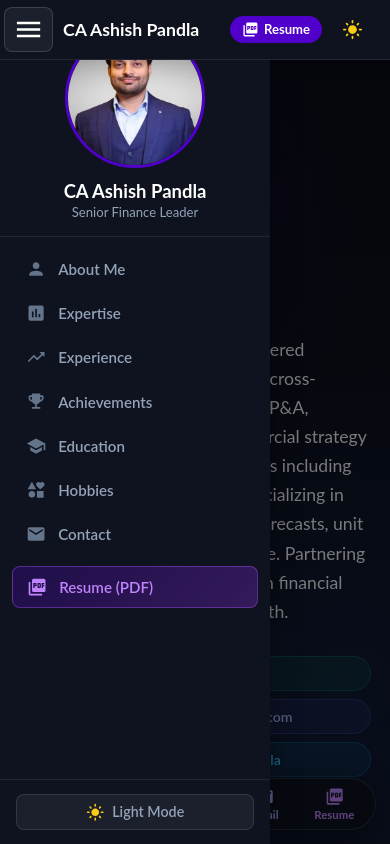
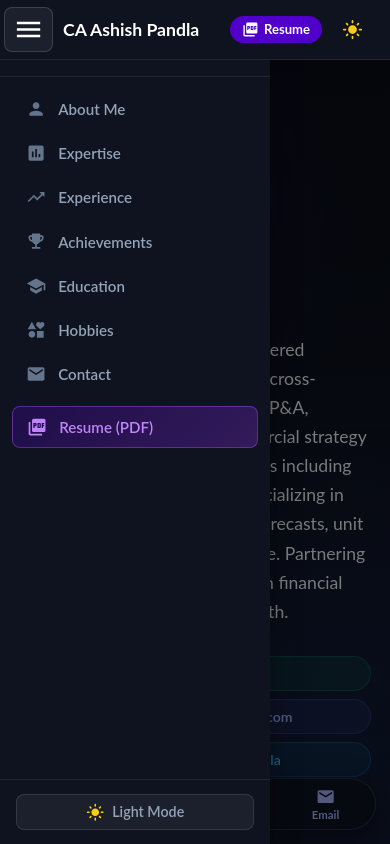
Before and after one commit to Ashishpandla07/Portfolio, a React (Create React App) app: page / in a window 390 px wide. Both pictures are taken after a click on the button 28 px from the left and 29 px from the top of the page. Shown: the top 844 px of the page. Built offline with nearby package versions, Linux system fonts and the light colour scheme.

Commit message:
fix(web): restore 100vh single-page slide alignment on desktop and update mobile navigator and bottom pill

```diff
--- a/src/assets/styles/Education.scss
+++ b/src/assets/styles/Education.scss
@@ -8,6 +8,7 @@
   box-sizing: border-box;
   width: 100%;
   max-width: 1200px;
+  margin: 0 auto;
 
   .section-header {
     margin-bottom: 8px;
--- a/src/assets/styles/Navigation.scss
+++ b/src/assets/styles/Navigation.scss
@@ -192,28 +192,21 @@
   justify-content: space-between;
 
   .sidebar-header {
-    padding: 28px 16px 16px;
+    padding: 20px 16px 14px;
     text-align: center;
     border-bottom: 1px solid rgba(255, 255, 255, 0.08);
 
-    .avatar-wrapper img {
-      width: 140px;
-      height: 140px;
-      border-radius: 50%;
-      object-fit: cover;
-      border: 3px solid #5000ca;
-    }
-
     .sidebar-name {
-      margin: 8px 0 0;
-      font-size: 1.1rem;
+      margin: 0;
+      font-size: 1.15rem;
       font-weight: 700;
       color: #ffffff;
+      letter-spacing: -0.2px;
     }
 
     .sidebar-role {
-      margin: 2px 0 0;
-      font-size: 0.78rem;
+      margin: 3px 0 0;
+      font-size: 0.8rem;
       color: #94a3b8;
     }
   }
--- a/src/assets/styles/Project.scss
+++ b/src/assets/styles/Project.scss
@@ -8,6 +8,7 @@
     justify-content: center;
     text-align: left;
     box-sizing: border-box;
+    margin: 0 auto;
 
     .section-header {
         margin-bottom: 5px;
--- a/src/components/Navigation.tsx
+++ b/src/components/Navigation.tsx
@@ -61,7 +61,7 @@ function Navigation({ parentToChild, modeChange }: NavigationProps) {
   const scrollToSection = (targetId: string) => {
     const el = document.getElementById(targetId);
     if (el) {
-      el.scrollIntoView({ behavior: 'smooth' });
+      el.scrollIntoView({ behavior: 'smooth', block: 'start' });
     }
     if (mobileOpen) {
       setMobileOpen(false);
@@ -72,6 +72,7 @@ function Navigation({ parentToChild, modeChange }: NavigationProps) {
     <div className={isMobile ? "mobile-drawer-content" : "desktop-sidebar"}>
       {/* Profile Header */}
       <div className="sidebar-header">
+        {!isMobile && (
           <div className="avatar-wrapper">
             <img
               src={profileImg}
@@ -84,6 +85,7 @@ function Navigation({ parentToChild, modeChange }: NavigationProps) {
               decoding="async"
             />
           </div>
+        )}
         <div className="sidebar-name">CA Ashish Pandla</div>
         <p className="sidebar-role">Senior Finance Leader</p>
       </div>
@@ -267,16 +269,6 @@ function Navigation({ parentToChild, modeChange }: NavigationProps) {
           <EmailIcon className="action-pill-icon" />
           <span>Email</span>
         </a>
-        <a
-          href={`${process.env.PUBLIC_URL || ''}/Resume-Ashish.pdf`}
-          target="_blank"
-          rel="noopener noreferrer"
-          className="action-pill-item resume"
-          aria-label="View Resume PDF"
-        >
-          <PictureAsPdfIcon className="action-pill-icon" />
-          <span>Resume</span>
-        </a>
       </nav>
     </>
   );
--- a/src/index.scss
+++ b/src/index.scss
@@ -96,6 +96,11 @@ p, a, h1, h2, h3, h4, h5, label, button {
   overflow-x: hidden;
 }
 
+html {
+  scroll-behavior: smooth;
+}
+
+@media screen and (min-width: 993px) {
   #about,
   #expertise,
   #history,
@@ -103,10 +108,12 @@ p, a, h1, h2, h3, h4, h5, label, button {
   #credentials,
   #hobbies,
   #contact {
-  scroll-margin-top: 70px;
+    scroll-margin-top: 0 !important;
+  }
 }
 
 .header-image {
+
   width: 100%;
   height: 450px;
 
@@ -169,6 +176,16 @@ p, a, h1, h2, h3, h4, h5, label, button {
 }
 
 @media screen and (max-width: 992px) {
+  #about,
+  #expertise,
+  #history,
+  #projects,
+  #credentials,
+  #hobbies,
+  #contact {
+    scroll-margin-top: 70px;
+  }
+
   .main-container {
     display: block;
     width: 100%;
```
Lines whose indentation alone changed are shown as unchanged.
